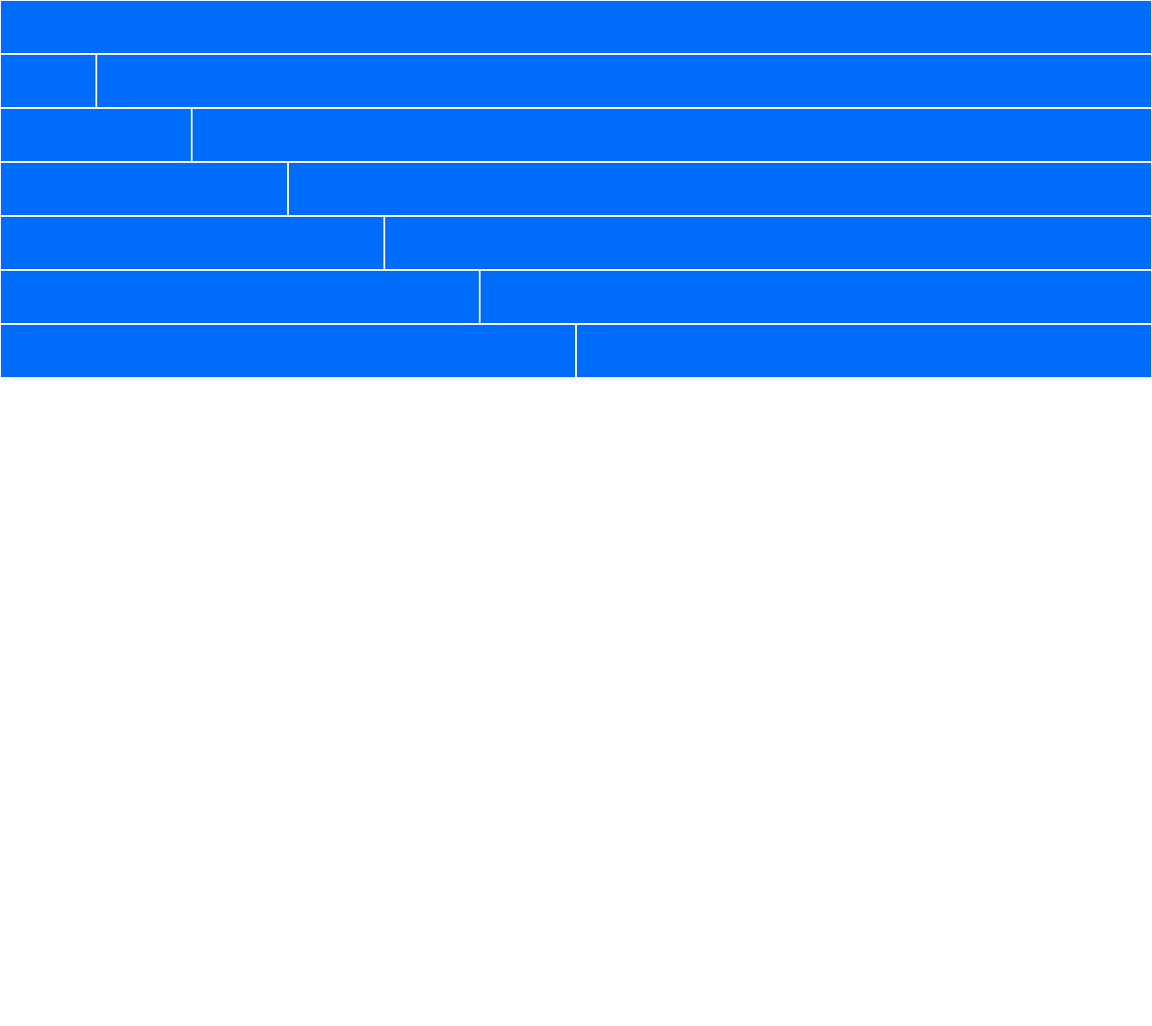
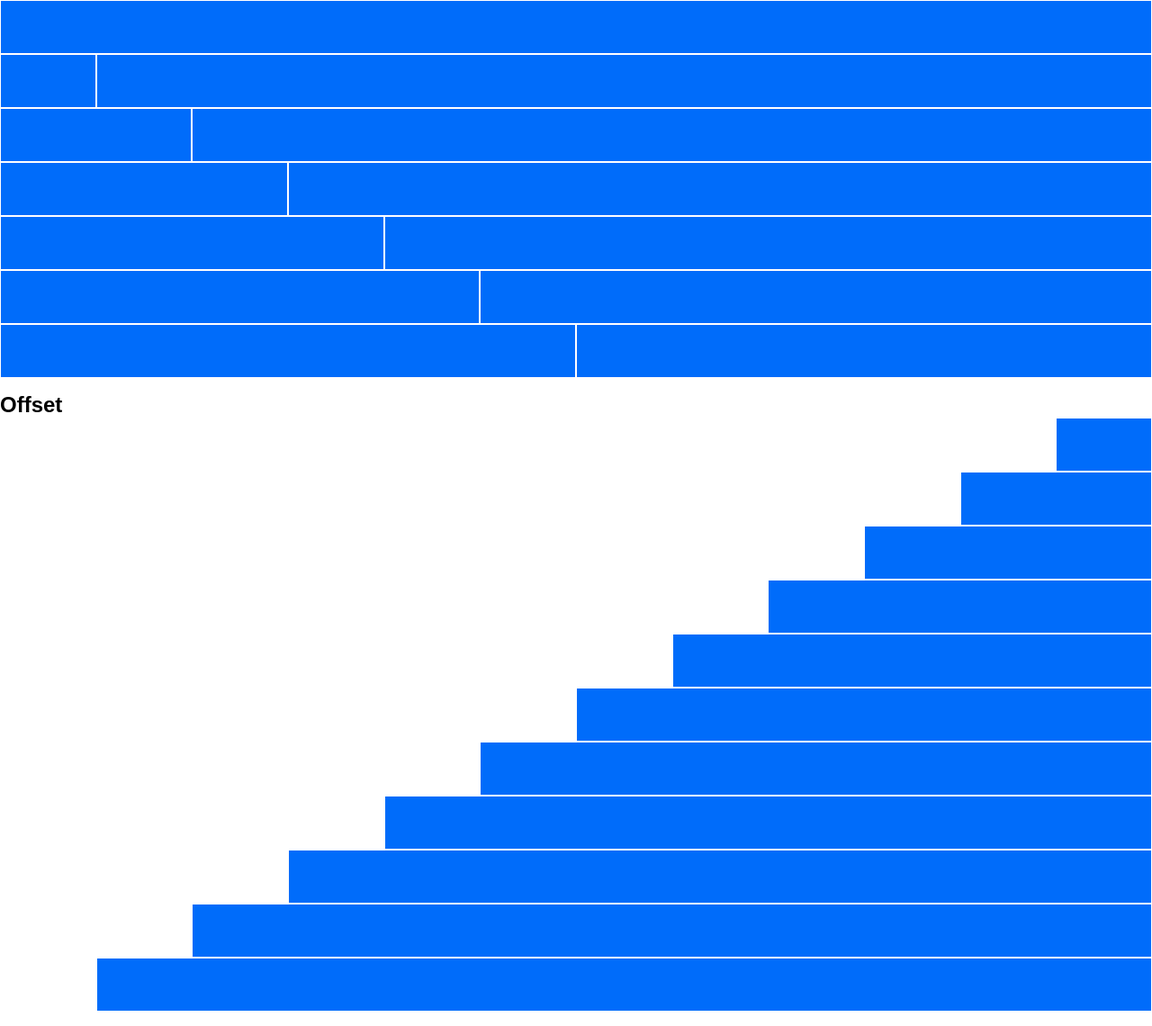
Before and after one commit to FedeViga/html-css-12bool, a plain HTML site: page index.html in a window 1280 px wide. Shown: the part 464-1604 px from the top of the page at 90% size. Before the commit the page ends 900 px from the top, so only its background shows below. Drawn offline with Linux system fonts and the light colour scheme.

Commit message:
completata sezione 2-offset

```diff
--- a/index.html
+++ b/index.html
@@ -107,7 +107,56 @@
         </div>
     </section>
 
+    <!-- seconda section -->
+    <section class="mb-mid">
 
+        <h2>Offset</h2>
+
+        <div class="row">
+            <div class="col-1 offset-11"></div>
+        </div>
+
+        <div class="row">
+            <div class="col-2 offset-10"></div>
+        </div>
+
+        <div class="row">
+            <div class="col-3 offset-9"></div>
+        </div>
+
+        <div class="row">
+            <div class="col-4 offset-8"></div>
+        </div>
+
+        <div class="row">
+            <div class="col-5 offset-7"></div>
+        </div>
+
+        <div class="row">
+            <div class="col-6 offset-6"></div>
+        </div>
+
+        <div class="row">
+            <div class="col-7 offset-5"></div>
+        </div>
+
+        <div class="row">
+            <div class="col-8 offset-4"></div>
+        </div>
+
+        <div class="row">
+            <div class="col-9 offset-3"></div>
+        </div>
+
+        <div class="row">
+            <div class="col-10 offset-2"></div>
+        </div>
+
+        <div class="row">
+            <div class="col-11 offset-1"></div>
+        </div>
+    </section>
 
 </body>
+
 </html>
```
